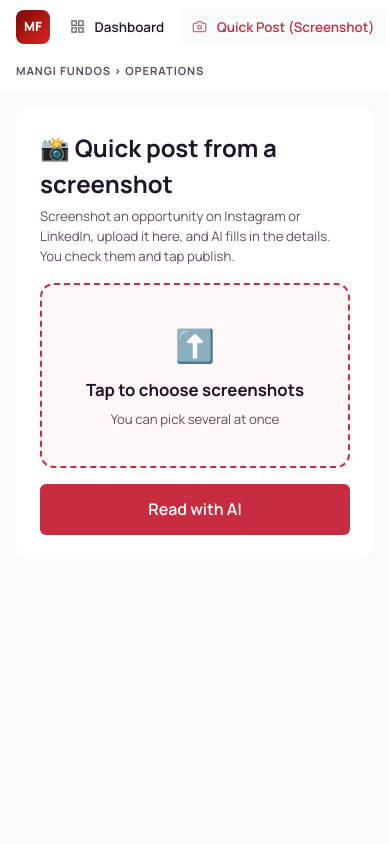
After one commit to awadhimassomo/mangi-startup, a Django app: page /board/quick-post/ in a window 390 px wide. The commit adds this page. Run offline with Django 5.2, Linux system fonts and the light colour scheme; the visitor is signed in with stand-in values (Sample User, id 1); data that the repository does not hold is empty.

Commit message:
Quick Post from screenshot: upload, AI fills details, draft then publish; mobile ops layout
Co-Authored-By: Claude Sonnet 5.5 <noreply@anthropic.com>

```diff
--- a/workspace/ai_pipeline.py
+++ b/workspace/ai_pipeline.py
@@ -254,9 +254,26 @@ EXTRACT_FIELDS = (
 )
 
 
+def _shrink_for_ai(image_bytes, media_type):
+    """Downscale large screenshots to a JPEG the API accepts; fall back to the original."""
+    try:
+        import io
+
+        from PIL import Image
+
+        img = Image.open(io.BytesIO(image_bytes))
+        img.thumbnail((1800, 1800))
+        buf = io.BytesIO()
+        img.convert("RGB").save(buf, "JPEG", quality=85)
+        return buf.getvalue(), "image/jpeg"
+    except Exception:  # noqa: BLE001
+        return image_bytes, media_type
+
+
 def extract_opportunity_from_image(image_bytes, media_type):
     """Send a poster image to Claude and return a dict of PostedOpportunity form values."""
     import base64
+    image_bytes, media_type = _shrink_for_ai(image_bytes, media_type)
     import json
     import os
     import re
--- a/workspace/templates/workspace/ops_base.html
+++ b/workspace/templates/workspace/ops_base.html
@@ -57,6 +57,16 @@
         .ops-eyebrow { font-size:0.7rem; font-weight:700; letter-spacing:0.08em; text-transform:uppercase; color:var(--muted); }
         .ops-page-title { font-size:1.1rem; font-weight:800; margin:0; }
         .ops-content { padding:1.75rem 2rem; }
+        @media (max-width: 800px) {
+            .ops-shell { flex-direction:column; }
+            .ops-sidebar { width:100%; flex-direction:row; align-items:center; padding:0.5rem; overflow-x:auto; border-right:none; border-bottom:1px solid var(--border); }
+            .ops-brand { padding:0 0.5rem; border-bottom:none; margin:0; }
+            .ops-brand div:last-child, .ops-footer, .ops-nav .nav-section { display:none; }
+            .ops-nav { flex-direction:row; padding:0; gap:0.25rem; flex:none; }
+            .ops-nav a, .ops-nav button { white-space:nowrap; }
+            .ops-topbar { padding:0.6rem 1rem; }
+            .ops-content { padding:1rem; }
+        }
         .ops-badge-super {
             font-size:0.7rem; font-weight:700; letter-spacing:0.06em; text-transform:uppercase;
             background:linear-gradient(135deg,#7c0a02,#dc2626); color:#fff;
@@ -82,6 +92,10 @@
             <a href="{% url 'ops_dashboard' %}" class="{% if request.resolver_match.url_name == 'ops_dashboard' %}active{% endif %}">
                 <svg xmlns="http://www.w3.org/2000/svg" width="15" height="15" viewBox="0 0 24 24" fill="none" stroke="currentColor" stroke-width="2" stroke-linecap="round" stroke-linejoin="round"><rect x="3" y="3" width="7" height="7"/><rect x="14" y="3" width="7" height="7"/><rect x="3" y="14" width="7" height="7"/><rect x="14" y="14" width="7" height="7"/></svg>
                 Dashboard
+            </a>
+            <a href="{% url 'ops_quick_post' %}" class="{% if request.resolver_match.url_name == 'ops_quick_post' %}active{% endif %}">
+                <svg xmlns="http://www.w3.org/2000/svg" width="15" height="15" viewBox="0 0 24 24" fill="none" stroke="currentColor" stroke-width="2" stroke-linecap="round" stroke-linejoin="round"><path d="M14.5 4h-5L7 7H4a2 2 0 0 0-2 2v9a2 2 0 0 0 2 2h16a2 2 0 0 0 2-2V9a2 2 0 0 0-2-2h-3z"/><circle cx="12" cy="13" r="3"/></svg>
+                Quick Post (Screenshot)
             </a>
             <a href="{% url 'posted_opportunity_create' %}" class="{% if request.resolver_match.url_name == 'posted_opportunity_create' %}active{% endif %}">
                 <svg xmlns="http://www.w3.org/2000/svg" width="15" height="15" viewBox="0 0 24 24" fill="none" stroke="currentColor" stroke-width="2.5" stroke-linecap="round" stroke-linejoin="round"><line x1="12" y1="5" x2="12" y2="19"/><line x1="5" y1="12" x2="19" y2="12"/></svg>
--- /dev/null
+++ b/workspace/templates/workspace/ops_quick_post.html
@@ -0,0 +1,50 @@
+{% extends "workspace/ops_base.html" %}
+{% block title %}Quick post — Mangi{% endblock %}
+{% block content %}
+<style>
+.qp-card { background:#fff; border:1px solid var(--border); border-radius:14px; padding:1.5rem; margin-bottom:1.25rem; max-width:560px; }
+.qp-drop { display:flex; flex-direction:column; align-items:center; justify-content:center; gap:0.5rem; text-align:center;
+    border:2px dashed var(--accent,#C72C41); border-radius:14px; padding:2.25rem 1rem; cursor:pointer; background:#fff7f8; }
+.qp-drop strong { font-size:1.05rem; }
+.qp-drop input { display:none; }
+.qp-submit { width:100%; margin-top:1rem; padding:0.9rem; font-size:1rem; }
+.qp-row { display:flex; justify-content:space-between; gap:0.75rem; padding:0.6rem 0; border-top:1px solid var(--border); font-size:0.88rem; }
+</style>
+
+<div class="qp-card">
+    <h2 style="margin:0 0 0.35rem;">📸 Quick post from a screenshot</h2>
+    <p class="muted small" style="margin:0 0 1rem;">Screenshot an opportunity on Instagram or LinkedIn, upload it here, and AI fills in the details. You check them and tap publish.</p>
+    <form method="post" enctype="multipart/form-data" id="qp-form">
+        {% csrf_token %}
+        <label class="qp-drop" for="qp-input">
+            <span style="font-size:2rem;">⬆️</span>
+            <strong>Tap to choose screenshots</strong>
+            <span class="muted small" id="qp-names">You can pick several at once</span>
+            <input type="file" id="qp-input" name="images" accept="image/*" multiple required>
+        </label>
+        <button type="submit" class="button qp-submit" id="qp-btn">Read with AI</button>
+    </form>
+</div>
+
+{% if drafts %}
+<div class="qp-card">
+    <h3 style="margin:0 0 0.5rem;font-size:1rem;">Your drafts waiting to be published</h3>
+    {% for d in drafts %}
+    <div class="qp-row">
+        <span><strong>{{ d.title }}</strong><br><span class="muted small">{{ d.funder_name }}{% if d.deadline %} · Due {{ d.deadline }}{% endif %}</span></span>
+        <a class="button button-sm" href="{% url 'posted_opportunity_edit' d.pk %}">Review</a>
+    </div>
+    {% endfor %}
+</div>
+{% endif %}
+
+<script>
+document.getElementById("qp-input").addEventListener("change", function () {
+    const n = this.files.length;
+    document.getElementById("qp-names").textContent = n ? n + " image" + (n > 1 ? "s" : "") + " selected" : "You can pick several at once";
+});
+document.getElementById("qp-form").addEventListener("submit", function () {
+    const b = document.getElementById("qp-btn"); b.disabled = true; b.textContent = "Reading… this takes a few seconds";
+});
+</script>
+{% endblock %}
--- a/workspace/templates/workspace/posted_opportunity_form.html
+++ b/workspace/templates/workspace/posted_opportunity_form.html
@@ -224,7 +224,12 @@
         </div>
 
         <div class="form-actions">
+            {% if opp and opp.review_status != "approved" %}
+            <button type="submit" name="publish" value="1" class="button">✅ Save &amp; publish</button>
+            <button type="submit" class="button button-secondary">Save as draft</button>
+            {% else %}
             <button type="submit" class="button">💾 Save opportunity</button>
+            {% endif %}
             <a href="{% url 'ops_dashboard' %}" class="button button-secondary">Cancel</a>
         </div>
     </form>
--- a/workspace/urls.py
+++ b/workspace/urls.py
@@ -58,6 +58,7 @@ urlpatterns = [
     path("exchange-rates/", views.exchange_rate_list_view, name="exchange_rates"),
     path("board/", views.posted_opportunity_list, name="posted_opportunity_list"),
     path("board/post/", views.posted_opportunity_create, name="posted_opportunity_create"),
+    path("board/quick-post/", views.ops_quick_post, name="ops_quick_post"),
     path("board/extract/", views.posted_opportunity_extract, name="posted_opportunity_extract"),
     path("board/<int:pk>/", views.posted_opportunity_detail, name="posted_opportunity_detail"),
     path("board/<int:pk>/add-to-pipeline/", views.posted_opportunity_add_to_pipeline, name="posted_opportunity_add_to_pipeline"),
--- a/workspace/views.py
+++ b/workspace/views.py
@@ -1,4 +1,5 @@
 import calendar as cal_module
+import datetime
 import csv
 import json
 import logging
@@ -1371,6 +1372,81 @@ def posted_opportunity_extract(request):
     return JsonResponse({"data": data})
 
 
+def _opportunity_values_from_extracted(data):
+    """Turn raw AI strings into safe PostedOpportunity field values."""
+    values = {
+        "title": (data.get("title") or "Untitled opportunity (from screenshot)")[:255],
+        "funder_name": (data.get("funder_name") or "Unknown funder")[:255],
+        "opportunity_type": data.get("opportunity_type") or PostedOpportunity.OpportunityType.OTHER,
+        "short_description": data.get("short_description", ""),
+        "eligibility": data.get("eligibility", ""),
+        "currency": (data.get("currency") or "USD")[:10],
+        "geographic_focus": data.get("geographic_focus", "")[:255],
+        "sector_focus": data.get("sector_focus", "")[:255],
+        "tags": data.get("tags", "")[:255],
+    }
+    link = data.get("application_link", "").strip()
+    if link.startswith(("http://", "https://")) and len(link) <= 200:
+        values["application_link"] = link
+    for field in ("amount_min", "amount_max"):
+        try:
+            if data.get(field):
+                values[field] = Decimal(data[field].replace(",", ""))
+        except ArithmeticError:
+            pass
+    try:
+        if data.get("deadline"):
+            values["deadline"] = datetime.date.fromisoformat(data["deadline"])
+    except ValueError:
+        pass
+    return values
+
+
+@login_required
+def ops_quick_post(request):
+    """Staff: upload one or more screenshots; AI creates a draft for each, ready to review."""
+    if not request.user.is_staff:
+        return HttpResponseForbidden("Only Mangi staff can post opportunities.")
+    if request.method == "POST":
+        created, errors = [], []
+        for image in request.FILES.getlist("images"):
+            if image.content_type not in ("image/jpeg", "image/png", "image/gif", "image/webp"):
+                errors.append(f"{image.name}: not a JPG, PNG, GIF or WebP image.")
+                continue
+            if image.size > 15 * 1024 * 1024:
+                errors.append(f"{image.name}: larger than 15 MB.")
+                continue
+            try:
+                data = extract_opportunity_from_image(image.read(), image.content_type)
+            except Exception as exc:  # noqa: BLE001
+                errors.append(f"{image.name}: could not read it ({exc}).")
+                continue
+            image.seek(0)
+            opp = PostedOpportunity.objects.create(
+                posted_by=request.user,
+                review_status=PostedOpportunity.ReviewStatus.PENDING,
+                status=PostedOpportunity.Status.OPEN,
+                poster_image=image,
+                **_opportunity_values_from_extracted(data),
+            )
+            created.append(opp)
+        for error in errors:
+            messages.error(request, error)
+        if len(created) == 1:
+            messages.success(request, "Details filled in. Check them, then tap Save & publish.")
+            return redirect("posted_opportunity_edit", pk=created[0].pk)
+        if created:
+            messages.success(request, f"{len(created)} drafts created. Open each one to check and publish.")
+            return redirect("ops_quick_post")
+        if not errors:
+            messages.error(request, "Choose at least one image.")
+        return redirect("ops_quick_post")
+    drafts = PostedOpportunity.objects.filter(
+        review_status=PostedOpportunity.ReviewStatus.PENDING, posted_by=request.user
+    )[:20]
+    return render(request, "workspace/ops_quick_post.html", {"drafts": drafts})
+
+
 @login_required
 def posted_opportunity_edit(request, pk):
     if not request.user.is_staff:
@@ -1378,8 +1454,12 @@ def posted_opportunity_edit(request, pk):
     opp = get_object_or_404(PostedOpportunity, pk=pk)
     form = PostedOpportunityForm(request.POST or None, request.FILES or None, instance=opp)
     if request.method == "POST" and form.is_valid():
-        form.save()
-        messages.success(request, "Opportunity updated.")
+        opp = form.save(commit=False)
+        if "publish" in request.POST:
+            opp.review_status = PostedOpportunity.ReviewStatus.APPROVED
+            register_source_from_link(opp.application_link, request.user)
+        opp.save()
+        messages.success(request, "Opportunity published." if "publish" in request.POST else "Opportunity updated.")
         return redirect("posted_opportunity_detail", pk=opp.pk)
     return render(request, "workspace/posted_opportunity_form.html", {
         "form": form, "action": "Edit opportunity", "opp": opp,
```
Also changed, not shown: workspace/tests.py (+30 -0 lines).
